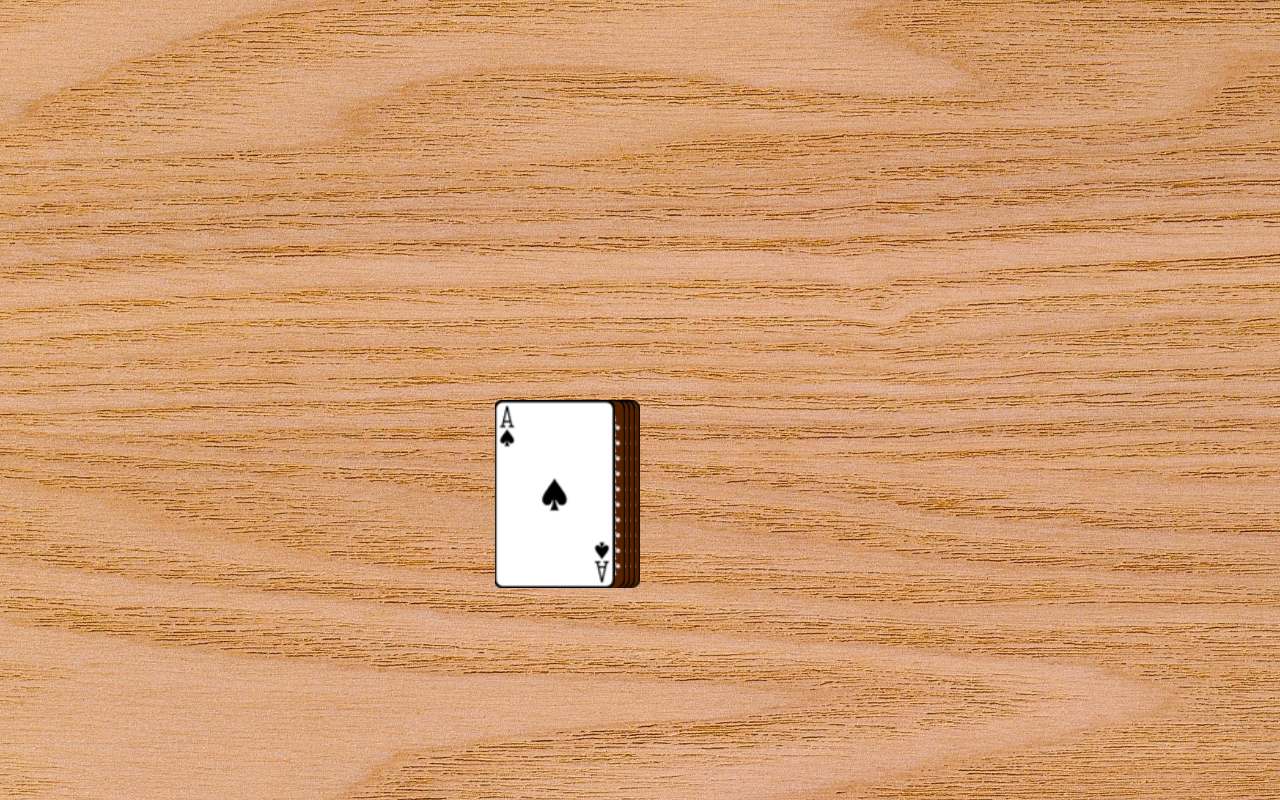
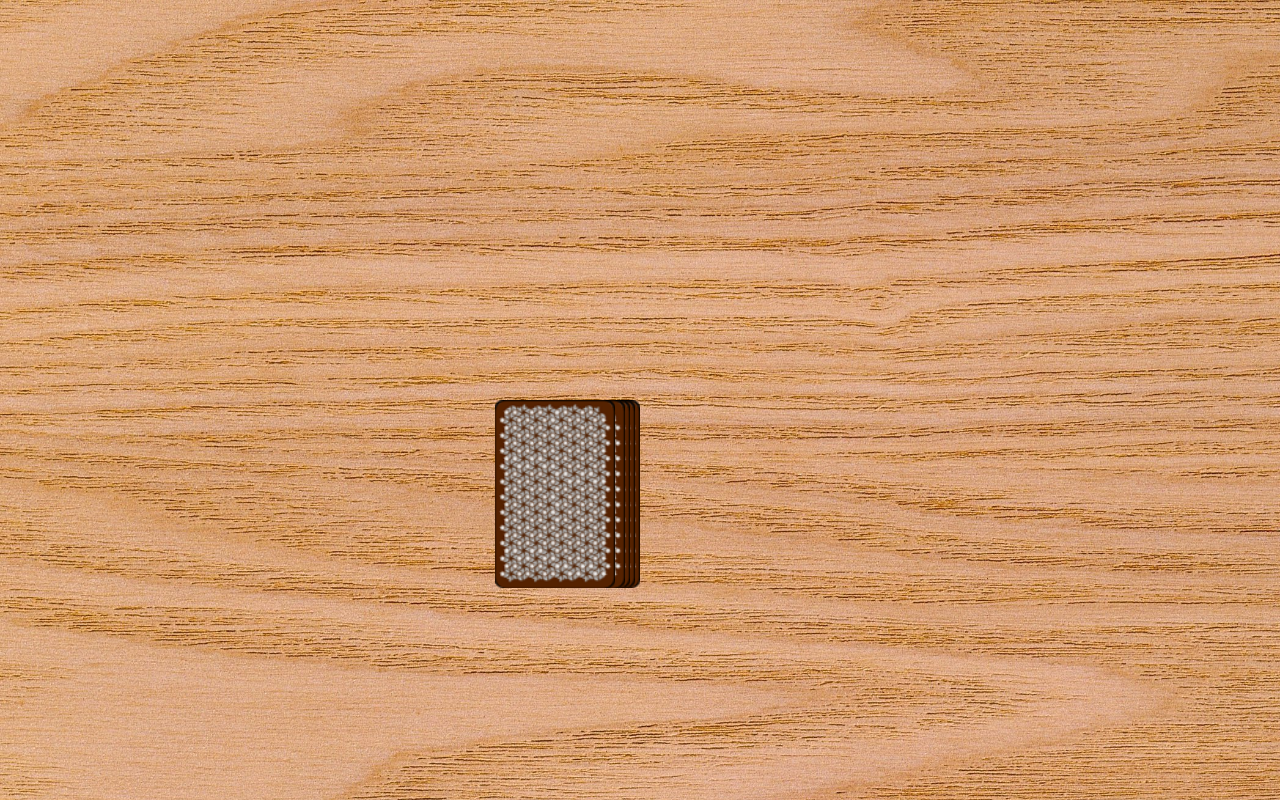
Before and after one commit to FelixWagner25/ring_of_fire, an Angular app: page /game in a window 1280 px wide. Built offline with nearby package versions, Linux system fonts and the light colour scheme.

Commit message:
fix: top card animation

```diff
--- a/src/app/game/game.html
+++ b/src/app/game/game.html
@@ -8,7 +8,6 @@
     />
     <img
       (click)="takeCard()"
-      [class.pick-card]="pickCardAnimation"
       class="top-card"
       style="right: 25px"
       src="assets/img/card_cover.png"
@@ -16,11 +15,10 @@
     />
     <img
       (click)="takeCard()"
-      [class.pick-card]="pickCardAnimation"
-      class="top-card"
+      *ngIf="pickCardAnimation"
+      class="top-card pick-card"
       style="right: 25px"
       src="assets/img/spade_1.png"
-      alt="Top card"
     />
   </div>
 </section>
--- a/src/app/game/game.scss
+++ b/src/app/game/game.scss
@@ -27,7 +27,7 @@
 }
 
 .pick-card{
-    transition: all 125mx ease-in-out;
+    transition: all 125ms ease-in-out;
     transform: scale(1.5) translateY(-10px) !important;
 
 }
```
